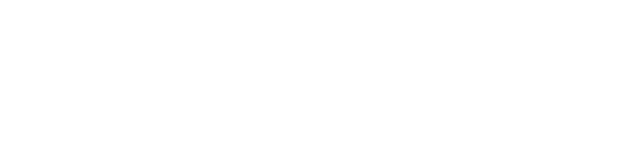
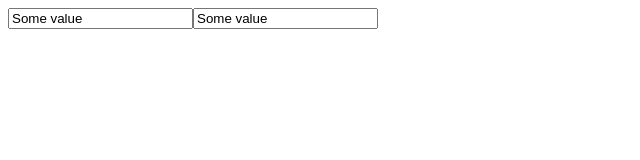
Before and after one commit to Maksym-Marko/creatingElements, a website: page index.html in a window 1280 px wide. Shown: the whole page, without its empty margins (0-640 px from the left). Drawn offline with Linux system fonts and the light colour scheme; files that its build step writes are made by us from their sources.

Commit message:
Create an element and add a child to it.

```diff
--- a/index.html
+++ b/index.html
@@ -10,5 +10,12 @@
 
 	<script src="./build/script.js"></script>
 
+	<script>
+		window.onload = function(){
+			Element( '<form #someID .someClass inside(<input type="text" value="Some value")+2', 'mxApp' );
+			Element( '<section .mx-section inside()', 'mxApp' );
+		}
+	</script>
+
 </body>
 </html>
--- a/js/main.js
+++ b/js/main.js
@@ -1,7 +1,17 @@
+window.elements = {};
+
 class CreatingElement{
 	constructor(regString, objAppendID){
 		this.regString = regString;
 		this.objAppendID = objAppendID;
+		this.markEl = 'el_' + this.sizingElements();
+	}
+
+	sizingElements(){
+		// sizing obj elements
+		let countElements = Object.keys(elements).length;
+		let markElement = (countElements === 0) ? 0 : countElements++;
+		return markElement;
 	}
 
 	toReadeString(){
@@ -15,13 +25,22 @@ class CreatingElement{
 		regObj.elementName = /<(\w+[^\s])/;
 
 		// find class name
-		regObj.className = /\.(\w+[^\s])/;
+		regObj.className = /\.([\w-_]+)/;
 
 		// find id name
-		regObj.idName = /\#(\w+[^\s])/;
+		regObj.idName = /\#([\w_]+)/;
 
 		// find inside element
 		regObj.inside = /inside\((.*)\)/;
+
+			// count elements
+			regObj.countEl = /inside\(.*\)\+(\d)/;
+
+			// type
+			regObj.type = /type=\"(\w+)\"/;
+
+			// value
+			regObj.value = /value=\"(\w.+)\"/;
 
 		return regObj;
 
@@ -35,10 +54,12 @@ class CreatingElement{
 		/*------------ get props --------------*/
 		let propsObj = {};
 
-		propsObj.elementName 	= _string.match(this.toReadeString().elementName);
-		propsObj.className 		= _string.match(this.toReadeString().className);
-		propsObj.idName 		= _string.match(this.toReadeString().idName);
-		propsObj.inside 		= _string.match(this.toReadeString().inside);
+		propsObj.elementName 		= _string.match(this.toReadeString().elementName);
+		propsObj.className 			= _string.match(this.toReadeString().className);
+		propsObj.idName 			= _string.match(this.toReadeString().idName);
+		propsObj.inside         	= {};
+		propsObj.inside.countEl		= _string.match(this.toReadeString().countEl);
+		propsObj.inside.srting  	= _string.match(this.toReadeString().inside);
 
 		return propsObj;
 
@@ -55,10 +76,14 @@ class CreatingElement{
 		// is idName
 		let _idName = ( this.getPropsEl().idName === null ) ? '' : this.getPropsEl().idName[1];
 
-
+		// create element
 		let el = document.createElement(_elementName);
 		el.className = _className;
 		el.id = _idName;
+
+		// mark elements
+		let _el = this.markEl;
+		elements[_el] = el;
 
 		// append element
 		if( this.objAppendID === undefined ){
@@ -73,22 +98,52 @@ class CreatingElement{
 			this.inside();
 		}
 
-
-	}
-
-	toReadeStringInside(){
-
-		//
-
 	}
 
 	inside(){
-		console.log(this.getPropsEl().inside[1]);
-		// is elementName
+
+		// str
+		let _string = this.getPropsEl().inside.srting[1];
+
+		// elementName
+		let elementName = _string.match(this.toReadeString().elementName);
+		let _elementName = (elementName === null) ? 'div' : elementName[1];
+
+		// type
+		let elementType = _string.match(this.toReadeString().type);
+		let _elementType = (elementType === null) ? 'text' : elementType[1];
+
+		// value
+		let elementValue = _string.match(this.toReadeString().value);
+		let _elementValue = (elementValue === null) ? '' : elementValue[1];
+
+		let plusEl = (this.getPropsEl().inside.countEl === null) ? 1 : this.getPropsEl().inside.countEl[1];
+
+		// append
+		for( let i=0; i<plusEl; i++ ){
+			// create el
+			let insideElement = document.createElement(_elementName);
+
+			// set type
+			if(elementType !== null){
+				insideElement.setAttribute('type', _elementType);
+			}
+
+			// set value
+			if(elementValue !== null){
+				insideElement.setAttribute('value', _elementValue);
+			}
+
+			elements[this.markEl].appendChild(insideElement);
+
+		}
+
 	}
 
 
 }
 
-let newEl = new CreatingElement( '<form #someID .someClass inside(<input type="text" value="Some value")', 'mxApp' );
-newEl.createElement();
+function Element( str, app ){
+	let newEl = new CreatingElement( str, app );
+	newEl.createElement();
+}
```
Also changed, not shown: build/script.js.
